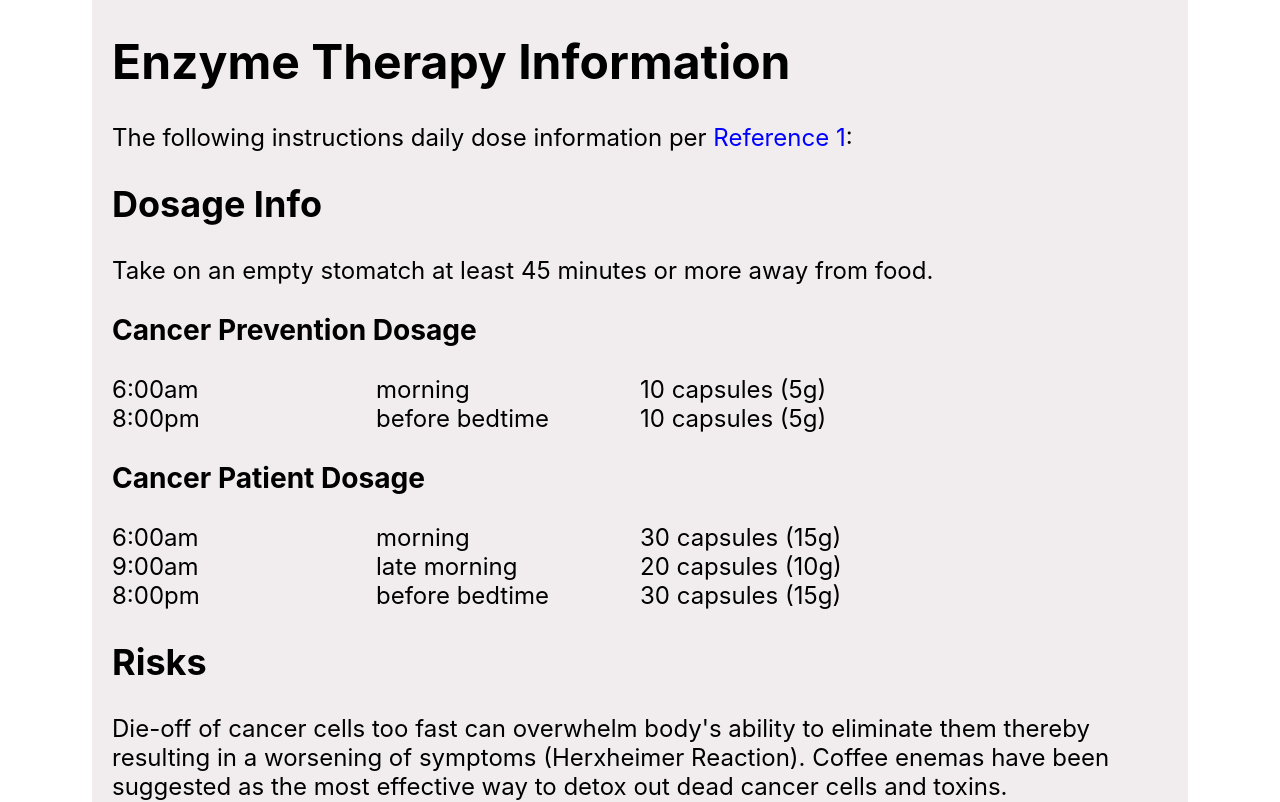
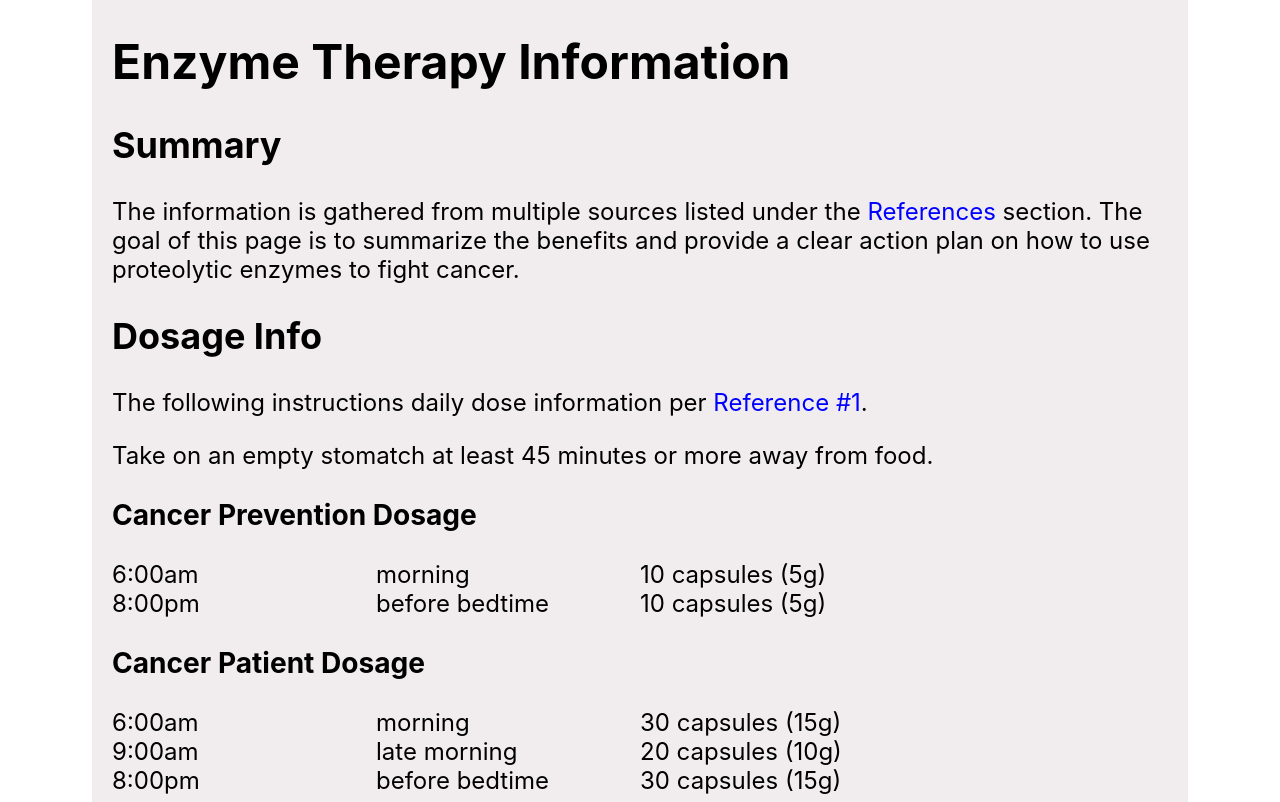
Before and after one commit to jaytula/alt-medicine, a React (Create React App) app: page / in a window 1280 px wide. Shown: the top 802 px of the page. Built offline with nearby package versions, Linux system fonts and the light colour scheme.

Commit message:
Add Summary and link to References

```diff
--- a/src/App.js
+++ b/src/App.js
@@ -40,11 +40,18 @@ function App() {
       <div className={classes.container}>
         <main className={classes.content}>
           <h1>Enzyme Therapy Information</h1>
+          <h2>Summary</h2>
+          <p>
+            The information is gathered from multiple sources listed under the{' '}
+            <a href="#references">References</a> section. The goal of this page
+            is to summarize the benefits and provide a clear action plan on how
+            to use proteolytic enzymes to fight cancer.
+          </p>
+          <h2>Dosage Info</h2>
           <p>
             The following instructions daily dose information per{' '}
-            <a href="#ref-1">Reference 1</a>:
+            <a href="#ref-1">Reference #1</a>.
           </p>
-          <h2>Dosage Info</h2>
           <Dosages />
           <h2>Risks</h2>
           <p>
--- a/src/PhiZyme.js
+++ b/src/PhiZyme.js
@@ -103,7 +103,7 @@ function Product({ num }) {
         ))}
       </ol>
 
-      <h4>References</h4>
+      <h4 id="references">References</h4>
       <div className={`${classes.gridHeader} ${classes.reference}`}>
         <div>#</div>
 
```
